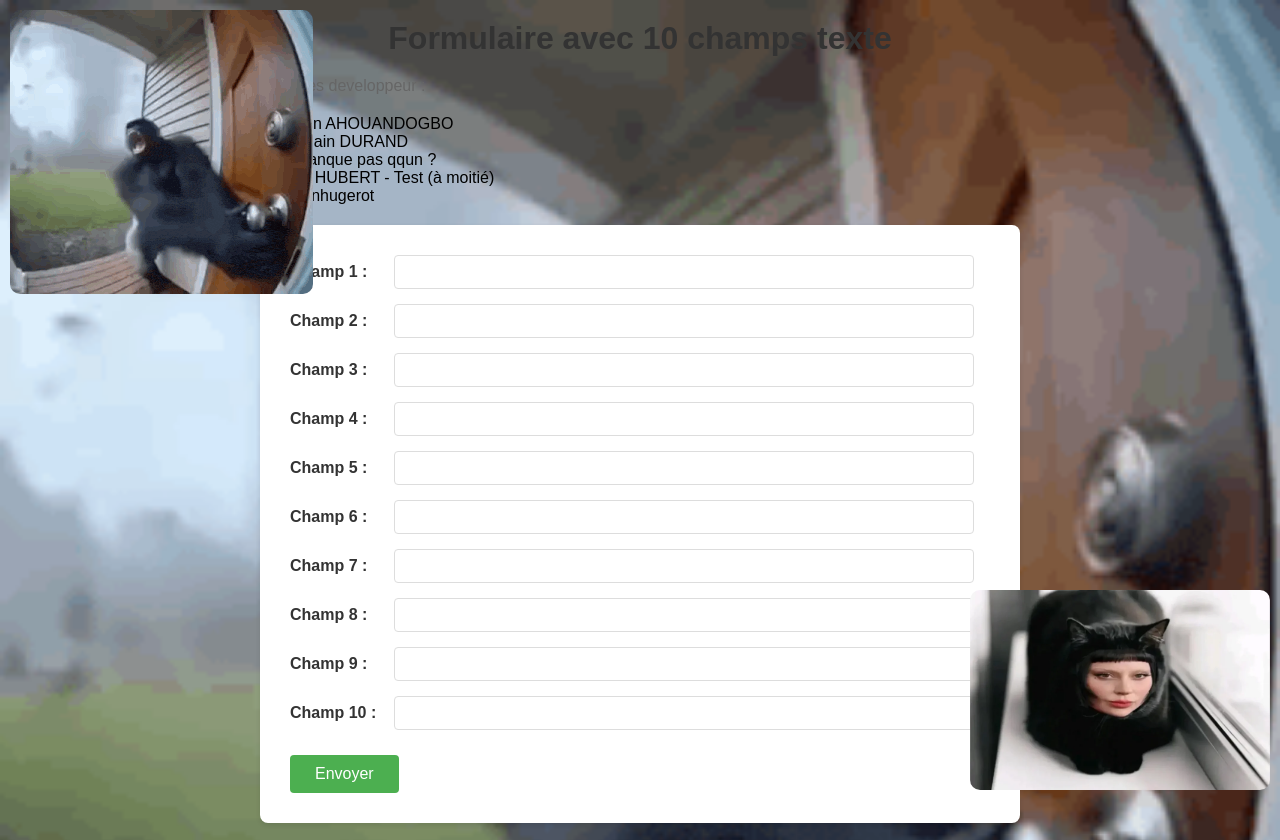
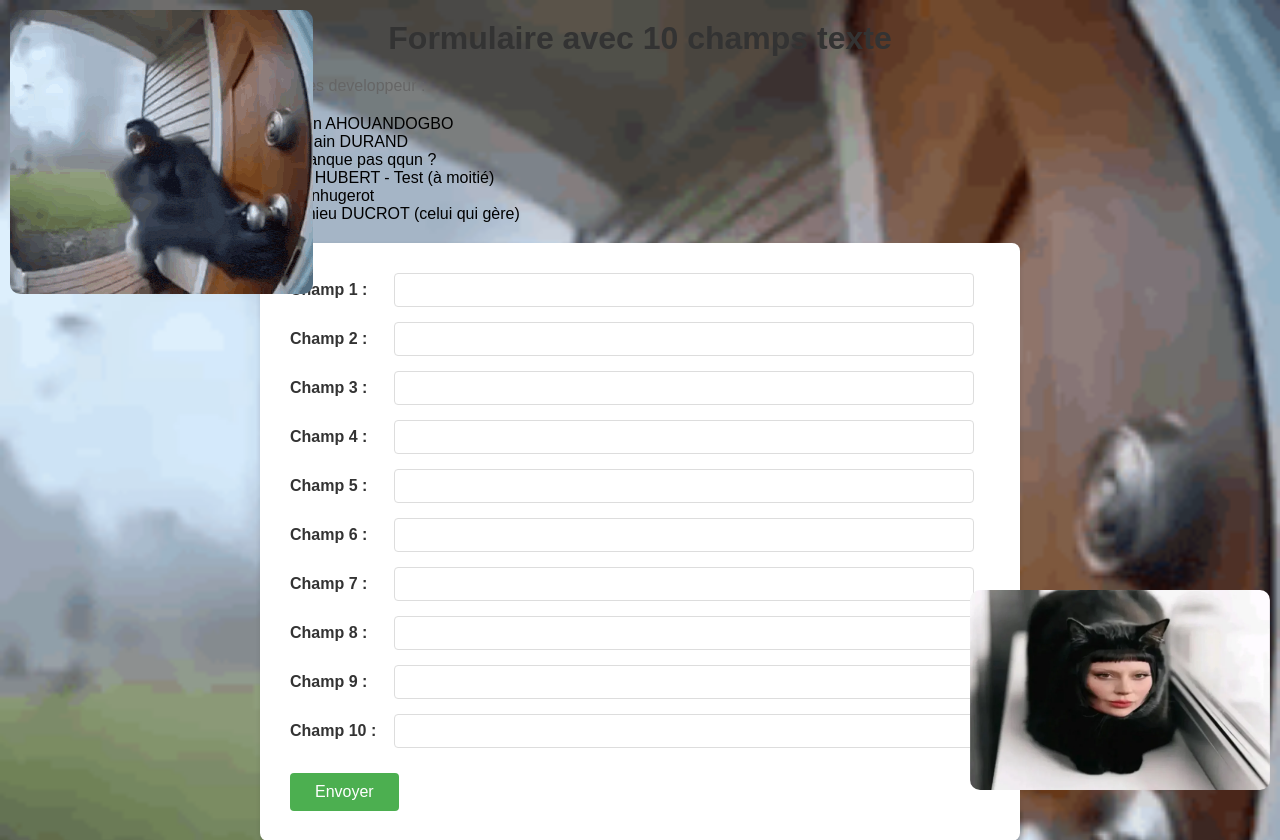
Before and after one commit to Jores02/projet_formulaire, a PHP site: page / in a window 1280 px wide. Shown: the top 840 px of the page. Run offline with PHP 8.4, Linux system fonts and the light colour scheme.

Commit message:
MEILLEUR README

```diff
--- a/index.php
+++ b/index.php
@@ -64,6 +64,7 @@ if ($_SERVER['REQUEST_METHOD'] === 'POST') {
         <li>Y manque pas qqun ?</li>
         <li>Tom HUBERT - Test (à moitié)</li>
         <li>ethanhugerot</li>
+        <li>Mathieu DUCROT (celui qui gère)</li>
     </ol>
 
     </p>
@@ -117,8 +118,12 @@ if ($_SERVER['REQUEST_METHOD'] === 'POST') {
         }
 
         document.querySelectorAll('input, button').forEach(element => {
-            element.addEventListener('focus', enableAudio, { once: true });
-            element.addEventListener('click', enableAudio, { once: true });
+            element.addEventListener('focus', enableAudio, {
+                once: true
+            });
+            element.addEventListener('click', enableAudio, {
+                once: true
+            });
         });
 
         function playPoloAnimation() {
@@ -136,7 +141,9 @@ if ($_SERVER['REQUEST_METHOD'] === 'POST') {
 
             audio.addEventListener('ended', function() {
                 resetAnimation();
-            }, { once: true });
+            }, {
+                once: true
+            });
         }
 
         function resetAnimation() {
```
Also changed, not shown: README.md.
